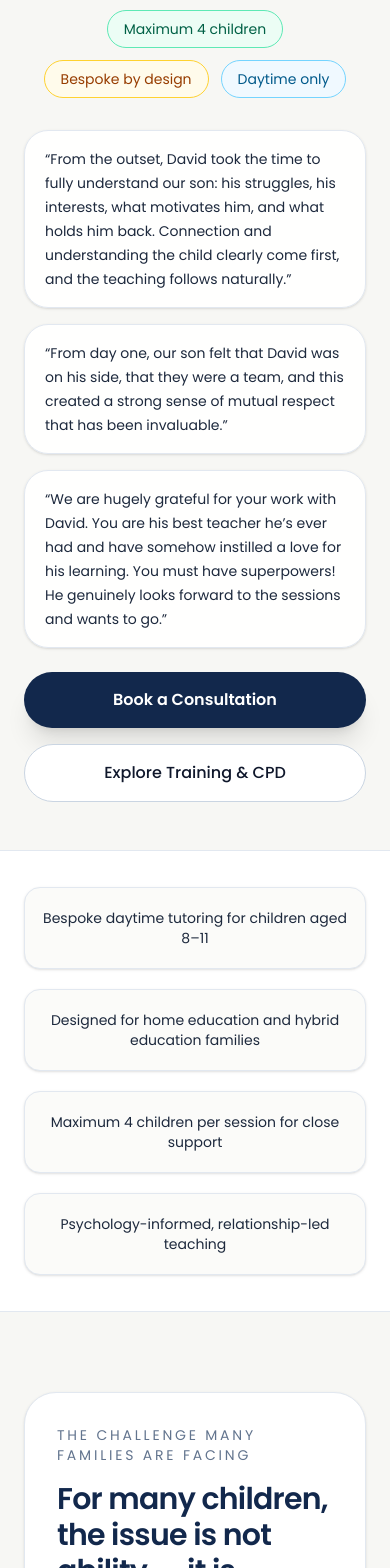
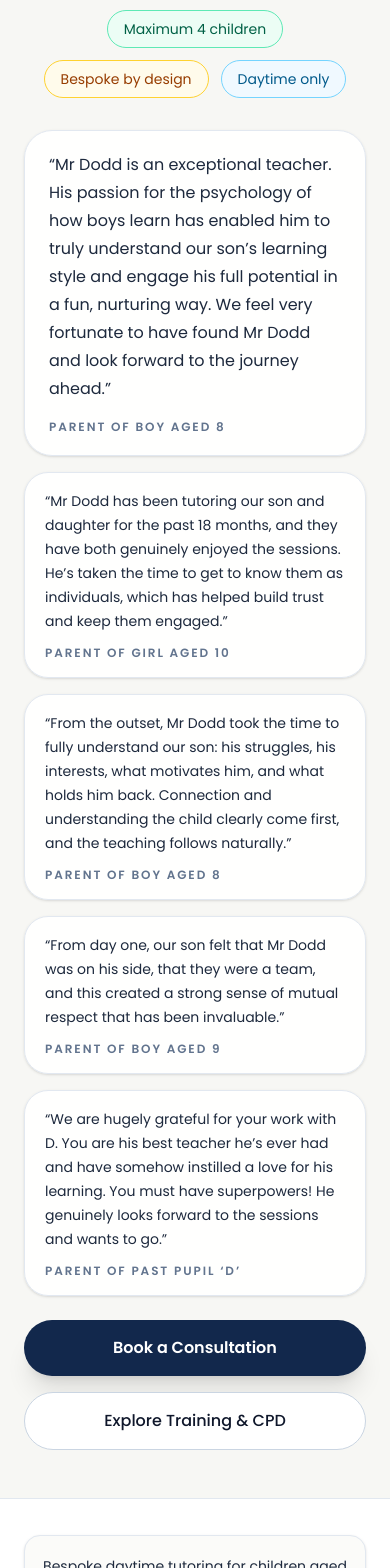
Before and after one commit to davedodd89-ai/warren-dodd-education, a Next.js app: page / in a window 390 px wide. Shown: the part 1100-2668 px from the top of the page. Built offline with nearby package versions, Linux system fonts and the light colour scheme.

Commit message:
Update homepage reviews and fix navigation

```diff
--- a/app/SiteHeader.tsx
+++ b/app/SiteHeader.tsx
@@ -4,10 +4,11 @@ import { useState } from "react";
 import Image from "next/image";
 
 const navItems = [
-  { label: "The Problem", href: "#problem" },
+  { label: "The Challenge", href: "#challenge" },
   { label: "Why Us", href: "#why" },
   { label: "Programme", href: "#programme" },
   { label: "Testimonials", href: "#testimonials" },
+  { label: "Enquiry", href: "#enquiry" },
   { label: "Training & CPD", href: "/cpd" },
   { label: "School Support", href: "/schools" },
   { label: "Contact", href: "/contact" },
@@ -55,6 +56,7 @@ export default function SiteHeader() {
           <button
             type="button"
             aria-label="Toggle menu"
+            aria-expanded={open}
             onClick={() => setOpen((prev) => !prev)}
             className="inline-flex h-11 w-11 items-center justify-center rounded-full border border-slate-300 bg-white text-[#12284C] xl:hidden"
           >
--- a/app/page.tsx
+++ b/app/page.tsx
@@ -35,35 +35,51 @@ export default function Page() {
 
   const testimonials = [
     {
-      child: "Current pupil, aged 8",
+      child: "Parent of boy aged 8",
       quotes: [
-        "We have seen outstanding progress in our 8-year-old boy over the past year, and a huge part of that is down to David’s exceptional approach to tutoring.",
-        "From the outset, David took the time to fully understand our son: his struggles, his interests, what motivates him, and what holds him back. Connection and understanding the child clearly come first, and the teaching follows naturally. This is why he is so successful.",
-        "Every session feels tailored specifically to our son, and he genuinely looks forward to their time together, which speaks volumes.",
-        "David brings wonderful variety to each session, weaving our son’s interests into the learning in creative and meaningful ways.",
+        "Mr Dodd is an exceptional teacher. His passion for the psychology of how boys learn has enabled him to truly understand our son’s learning style and engage his full potential in a fun, nurturing way.",
+        "We feel very fortunate to have found Mr Dodd and look forward to the journey ahead.",
       ],
     },
     {
-      child: "Parent of current pupil, aged 8",
+      child: "Parent of girl aged 10",
       quotes: [
-        "Perhaps most importantly, David has built our son’s confidence enormously. It has been a joy to watch him approach new topics with such positivity and belief in himself.",
-        "From day one, our son felt that David was on his side, that they were a team, and this created a strong sense of mutual respect that has been invaluable.",
-        "David is an absolute credit to the teaching profession. We feel incredibly lucky to have found him and cannot recommend him highly enough.",
+        "Mr Dodd has been tutoring our son and daughter for the past 18 months, and they have both genuinely enjoyed the sessions. He’s taken the time to get to know them as individuals, which has helped build trust and keep them engaged.",
+        "He also makes a point of ending each lesson on a positive note, often with something light and fun.",
+        "He’s worked closely with us to tailor the tutoring to each child’s needs, so we’re consistently getting real value from the time.",
+        "Beyond the sessions themselves, Mr Dodd has also supported us as parents by helping us frame the right questions for their class teachers, which has made it easier to stay aligned and reinforce learning at home.",
       ],
     },
     {
-      child: "Past pupil ‘D’",
+      child: "Parent of boy aged 8",
       quotes: [
-        "We are hugely grateful for your work with David. You are his best teacher he’s ever had and have somehow instilled a love for his learning.",
-        "You must have superpowers! He genuinely looks forward to the sessions and wants to go.",
-        "You are unique and thank you for being who you are and what you do, helping David.",
-        "He holds you in the highest regards, so passionately.",
-        "You have become so popular in our house we have made up a tongue twister about you, Mr Dodd!",
-        "You help David thrive and you are a favourite in the house and in the family. You are fab.",
+        "We have seen outstanding progress in our 8-year-old boy over the past year, and a huge part of that is down to Mr Dodd’s exceptional approach to tutoring.",
+        "From the outset, Mr Dodd took the time to fully understand our son: his struggles, his interests, what motivates him, and what holds him back. Connection and understanding the child clearly come first, and the teaching follows naturally. This is why he is so successful.",
+        "Every session feels tailored specifically to our son, and he genuinely looks forward to their time together, which speaks volumes.",
+        "Mr Dodd brings wonderful variety to each session, weaving our son’s interests into the learning in creative and meaningful ways.",
       ],
     },
     {
-      child: "Current pupil ‘B’",
+      child: "Parent of boy aged 9",
+      quotes: [
+        "Perhaps most importantly, Mr Dodd has built our son’s confidence enormously. It has been a joy to watch him approach new topics with such positivity and belief in himself.",
+        "From day one, our son felt that Mr Dodd was on his side, that they were a team, and this created a strong sense of mutual respect that has been invaluable.",
+        "Mr Dodd is an absolute credit to the teaching profession. We feel incredibly lucky to have found him and cannot recommend him highly enough.",
+      ],
+    },
+    {
+      child: "Parent of past pupil ‘D’",
+      quotes: [
+        "We are hugely grateful for your work with D. You are his best teacher he’s ever had and have somehow instilled a love for his learning.",
+        "You must have superpowers! He genuinely looks forward to the sessions and wants to go.",
+        "You are unique and thank you for being who you are and what you do, helping D.",
+        "He holds you in the highest regards, so passionately.",
+        "You have become so popular in our house we have made up a tongue twister about you, Mr Dodd!",
+        "You help D thrive and you are a favourite in the house and in the family. You are fab.",
+      ],
+    },
+    {
+      child: "Parent of boy aged 10",
       quotes: [
         "Mr Dodd has been tutoring ‘B’ for over two years and has consistently outdone himself. He engages ‘B’ in every lesson and makes learning as fun as possible.",
         "Not only has he helped ‘B’ tackle difficult topics in Maths and English, we have also seen a real positive change in ‘B’s confidence.",
@@ -180,23 +196,52 @@ export default function Page() {
               </span>
             </div>
 
-            <div className="mt-8 grid gap-4 sm:grid-cols-3 max-w-5xl">
+            <div className="mt-8 max-w-5xl space-y-4">
+              <div className="rounded-[1.75rem] border border-slate-200 bg-white/95 px-6 py-5 text-left shadow-sm">
+                <p className="text-[1rem] leading-7 text-slate-800">
+                  “Mr Dodd is an exceptional teacher. His passion for the psychology of how boys learn has enabled him to truly understand our son’s learning style and engage his full potential in a fun, nurturing way. We feel very fortunate to have found Mr Dodd and look forward to the journey ahead.”
+                </p>
+                <p className="mt-4 text-xs font-semibold uppercase tracking-[0.16em] text-slate-500">
+                  Parent of boy aged 8
+                </p>
+              </div>
+
+              <div className="grid gap-4 sm:grid-cols-2">
                 <div className="rounded-[1.5rem] border border-slate-200 bg-white/95 px-5 py-4 text-left shadow-sm">
                   <p className="text-sm leading-6 text-slate-800">
-                  “From the outset, David took the time to fully understand our son: his struggles, his interests, what motivates him, and what holds him back. Connection and understanding the child clearly come first, and the teaching follows naturally.”
+                    “Mr Dodd has been tutoring our son and daughter for the past 18 months, and they have both genuinely enjoyed the sessions. He’s taken the time to get to know them as individuals, which has helped build trust and keep them engaged.”
+                  </p>
+                  <p className="mt-3 text-xs font-semibold uppercase tracking-[0.16em] text-slate-500">
+                    Parent of girl aged 10
                   </p>
                 </div>
 
                 <div className="rounded-[1.5rem] border border-slate-200 bg-white/95 px-5 py-4 text-left shadow-sm">
                   <p className="text-sm leading-6 text-slate-800">
-                  “From day one, our son felt that David was on his side, that they were a team, and this created a strong sense of mutual respect that has been invaluable.”
+                    “From the outset, Mr Dodd took the time to fully understand our son: his struggles, his interests, what motivates him, and what holds him back. Connection and understanding the child clearly come first, and the teaching follows naturally.”
+                  </p>
+                  <p className="mt-3 text-xs font-semibold uppercase tracking-[0.16em] text-slate-500">
+                    Parent of boy aged 8
                   </p>
                 </div>
 
                 <div className="rounded-[1.5rem] border border-slate-200 bg-white/95 px-5 py-4 text-left shadow-sm">
                   <p className="text-sm leading-6 text-slate-800">
-                  “We are hugely grateful for your work with David. You are his best teacher he’s ever had and have somehow instilled a love for his learning. You must have superpowers! He genuinely looks forward to the sessions and wants to go.”
+                    “From day one, our son felt that Mr Dodd was on his side, that they were a team, and this created a strong sense of mutual respect that has been invaluable.”
                   </p>
+                  <p className="mt-3 text-xs font-semibold uppercase tracking-[0.16em] text-slate-500">
+                    Parent of boy aged 9
+                  </p>
+                </div>
+
+                <div className="rounded-[1.5rem] border border-slate-200 bg-white/95 px-5 py-4 text-left shadow-sm">
+                  <p className="text-sm leading-6 text-slate-800">
+                    “We are hugely grateful for your work with D. You are his best teacher he’s ever had and have somehow instilled a love for his learning. You must have superpowers! He genuinely looks forward to the sessions and wants to go.”
+                  </p>
+                  <p className="mt-3 text-xs font-semibold uppercase tracking-[0.16em] text-slate-500">
+                    Parent of past pupil ‘D’
+                  </p>
+                </div>
               </div>
             </div>
 
@@ -260,7 +305,7 @@ export default function Page() {
         </div>
       </section>
 
-      <section id="problem" className="mx-auto max-w-7xl px-6 py-20 md:px-10 lg:py-24">
+      <section id="challenge" className="scroll-mt-32 mx-auto max-w-7xl px-6 py-20 md:px-10 lg:py-24">
         <div className="grid gap-8 lg:grid-cols-2">
           <div className="rounded-[2rem] border border-slate-200 bg-white p-8 shadow-sm">
             <p className="text-sm uppercase tracking-[0.2em] text-slate-500">
@@ -322,7 +367,7 @@ export default function Page() {
         </div>
       </section>
 
-      <section id="why" className="mx-auto max-w-7xl px-6 py-20 md:px-10 lg:py-24">
+      <section id="why" className="scroll-mt-32 mx-auto max-w-7xl px-6 py-20 md:px-10 lg:py-24">
         <div className="grid gap-8 lg:grid-cols-[0.9fr_1.1fr]">
           <div className="flex flex-col justify-between rounded-[2rem] bg-[#12284C] p-10 text-white">
             <div>
@@ -394,7 +439,7 @@ export default function Page() {
         </div>
       </section>
 
-      <section id="testimonials" className="mx-auto max-w-7xl px-6 py-20 md:px-10 lg:py-24">
+      <section id="testimonials" className="scroll-mt-32 mx-auto max-w-7xl px-6 py-20 md:px-10 lg:py-24">
         <div className="max-w-3xl">
           <p className="text-sm uppercase tracking-[0.2em] text-slate-500">
             What families say
@@ -408,9 +453,9 @@ export default function Page() {
         </div>
 
         <div className="mt-12 grid gap-8 md:grid-cols-2">
-          {testimonials.map((item) => (
+          {testimonials.map((item, index) => (
             <div
-              key={item.child}
+              key={`${item.child}-${index}`}
               className="rounded-[2rem] border border-slate-200 bg-white p-8 shadow-sm"
             >
               <p className="text-sm font-semibold uppercase tracking-[0.18em] text-[#12284C]">
@@ -418,8 +463,11 @@ export default function Page() {
               </p>
 
               <div className="mt-6 space-y-5">
-                {item.quotes.map((quote) => (
-                  <div key={quote} className="border-l-2 border-slate-200 pl-4">
+                {item.quotes.map((quote, quoteIndex) => (
+                  <div
+                    key={`${item.child}-${index}-quote-${quoteIndex}`}
+                    className="border-l-2 border-slate-200 pl-4"
+                  >
                     <p className="text-base leading-7 text-slate-800">“{quote}”</p>
                   </div>
                 ))}
@@ -443,7 +491,7 @@ export default function Page() {
               >
                 <source src="/hero-video.mp4" type="video/mp4" />
               </video>
-              <h3 className="mt-6 text-center text-3xl font-semibold">David Dodd</h3>
+              <h3 className="mt-6 text-center text-3xl font-semibold">Warren Dodd</h3>
               <p className="mt-2 text-center text-sm uppercase tracking-[0.18em] text-slate-300">
                 BSc (Hons) • QTS • Psychology-led
               </p>
@@ -505,7 +553,7 @@ export default function Page() {
 
       <HomeschoolParentSupportSection />
 
-      <section id="programme" className="border-y border-slate-200 bg-[#F4F7FB]">
+      <section id="programme" className="scroll-mt-32 border-y border-slate-200 bg-[#F4F7FB]">
         <div className="mx-auto max-w-7xl px-6 py-20 md:px-10 lg:py-24">
           <div className="grid gap-8 lg:grid-cols-[1fr_0.9fr] lg:items-start">
             <div>
@@ -650,10 +698,10 @@ export default function Page() {
         </div>
       </section>
 
-      <section className="bg-white">
+      <section id="enquiry" className="scroll-mt-32 bg-white">
         <div className="mx-auto max-w-5xl px-6 py-20 text-center md:px-10 lg:py-24">
           <p className="text-sm uppercase tracking-[0.2em] text-slate-500">
-            Next step
+            Enquiry
           </p>
           <h2 className="mt-4 text-3xl font-semibold tracking-tight text-[#12284C] md:text-5xl">
             Book a consultation to see if this is the right fit for your child.
@@ -661,7 +709,7 @@ export default function Page() {
           <p className="mx-auto mt-6 max-w-3xl text-lg leading-8 text-slate-700">
             Maximum 4 children per session. Limited places available. If you are exploring bespoke daytime tutoring, home education support, or hybrid education provision, start with a simple conversation.
           </p>
-          <div className="mt-10">
+          <div className="mt-10 flex justify-center">
             <a
               href="/contact"
               className="inline-flex rounded-full bg-[#12284C] px-8 py-4 font-semibold text-white shadow-xl transition hover:-translate-y-0.5"
```
Lines whose indentation alone changed are shown as unchanged.
